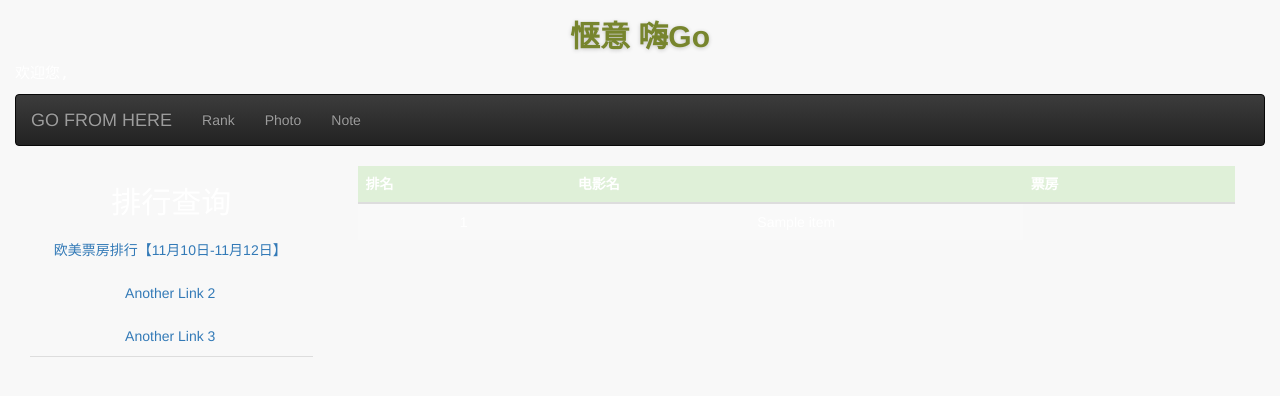
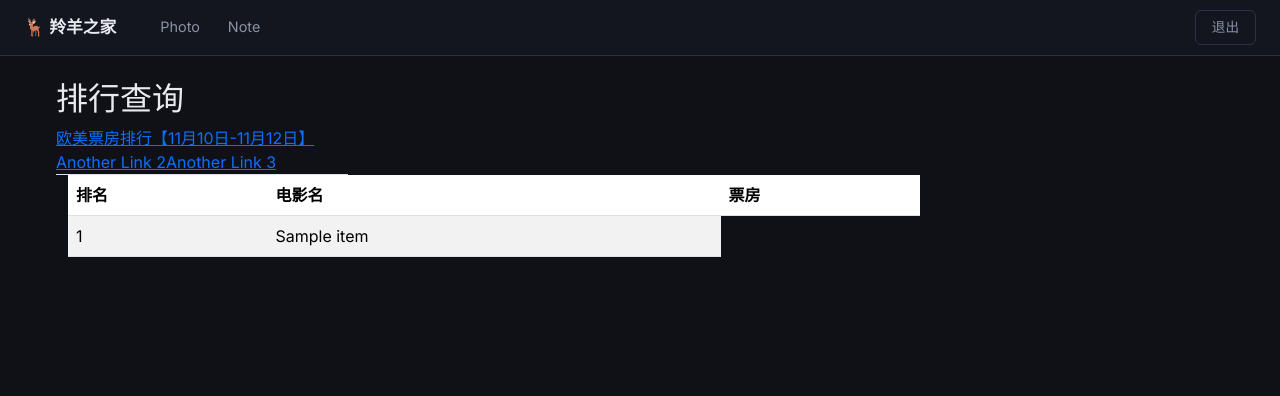
Before and after one commit to sqm199/record_bolg, a Flask app: template templates/home.html in a window 1280 px wide. Shown: the top 396 px of the page. Run offline with Flask 3, Linux system fonts and the light colour scheme; the template is opened without the code that fills it: most values are stand-ins (such as "Sample title", 1, 10 or a date in 2020); some libraries are stand-ins or nearby versions.

Commit message:
feat: rewrite base.html with BS5 dark nav

```diff
--- a/templates/base.html
+++ b/templates/base.html
@@ -1,53 +1,37 @@
 <!doctype html>
-<html>
+<html lang="zh-CN">
 <head>
-    {% block head %}
-    <script src="{{url_for('static', filename='js/jquery.min.js')}}">
-    </script>
-    <script src="{{url_for('static', filename='js/test.js')}}">
-    </script>
-    <script src="{{url_for('static', filename='js/layer/layerConfig.js.js')}}">
-    </script>
-    <script src="{{url_for('static', filename='js/layer/layer.js')}}">
-    </script>
-    <script src="{{url_for('static', filename='js/bootstrap.js')}}">
-    </script>
-    <script src="{{url_for('static', filename='js/bootstrap.min.js')}}">
-    </script>
-    <link rel="stylesheet" type="text/css" href="{{url_for('static', filename='CSS/home.css')}}">
-    <link rel="stylesheet" type="text/css" href="{{url_for('static', filename='CSS/bootstrap.css')}}">
-    <link rel="stylesheet" type="text/css" href="{{url_for('static', filename='CSS/bootstrap.min.css')}}">
-    <link rel="stylesheet" type="text/css" href="{{url_for('static', filename='CSS/bootstrap-theme.css')}}">
-    <link rel="stylesheet" type="text/css" href="{{url_for('static', filename='CSS/bootstrap-theme.min.css')}}">
   <meta charset="UTF-8">
-    <link rel="stylesheet" href="{{ url_for('static', filename='style.css') }}">
-    <title>{% block title %}{% endblock %} - My Webpage</title>
-    {% endblock %}
+  <meta name="viewport" content="width=device-width, initial-scale=1.0">
+  <title>{% block title %}羚羊之家{% endblock %}</title>
+  <link rel="preconnect" href="https://fonts.googleapis.com">
+  <link href="https://fonts.googleapis.com/css2?family=Inter:wght@400;500;600&family=Noto+Sans+SC:wght@400;500&display=swap" rel="stylesheet">
+  <link href="https://cdn.jsdelivr.net/npm/bootstrap@5.3.3/dist/css/bootstrap.min.css" rel="stylesheet">
+  <link rel="stylesheet" href="{{ url_for('static', filename='CSS/dark.css') }}">
+  {% block head %}{% endblock %}
 </head>
 <body>
-<div class="container" style="width: auto">
-    <h1 style="color: #77852d">惬意 嗨Go</h1>
-    <p style="border: #8e9d72;text-align: left ;font-size: 15px; font-family: 'Consolas', 'Monaco', 'Bitstream Vera Sans Mono', monospace">欢迎您,{{ session["username"] }}</p>
-    <nav class="navbar navbar-inverse">
-        <!-- Brand and toggle get grouped for better mobile display -->
-        <div class="navbar-header">
-            <button type="button" class="navbar-toggle collapsed" data-toggle="collapse" data-target="#navbar-menu" aria-expanded="false">
-                <span class="sr-only">Home</span>
-                <span class="icon-bar">Note for u</span>
-                <span class="icon-bar"></span>
-                <span class="icon-bar"></span>
-            </button>
-            <a class="navbar-brand" href="#">GO FROM HERE</a>
+
+<nav class="app-nav" id="appNav">
+  <a class="brand" href="{{ url_for('photo') }}">🦌 羚羊之家</a>
+  <div class="nav-links" id="navLinks">
+    <a class="nav-link {% if request.endpoint == 'photo' %}active{% endif %}"
+       href="{{ url_for('photo') }}">Photo</a>
+    <a class="nav-link {% if request.endpoint in ('note', 'note_new') %}active{% endif %}"
+       href="{{ url_for('note') }}">Note</a>
   </div>
-        <div id="navbar-menu" class="collapse navbar-collapse">
-            <ul class="nav navbar-nav">
-                <li><a href="{{ url_for('home') }}">Rank</a></li>
-                <li><a href="{{ url_for('photo') }}">Photo</a></li>
-                <li><a href="{{ url_for('note') }}">Note</a></li>
-            </ul>
+  <div class="nav-right">
+    <span class="nav-username d-none d-sm-inline">{{ session.get('username', '') }}</span>
+    <a href="{{ url_for('logout') }}" class="btn-ghost">退出</a>
   </div>
+  <button class="nav-toggle" onclick="document.getElementById('appNav').classList.toggle('open')" aria-label="菜单">☰</button>
 </nav>
-  <div id="content">{% block content %}{% endblock %}</div>
+
+<div class="page-body">
+  {% block content %}{% endblock %}
 </div>
+
+<script src="https://cdn.jsdelivr.net/npm/bootstrap@5.3.3/dist/js/bootstrap.bundle.min.js"></script>
+{% block scripts %}{% endblock %}
 </body>
 </html>
```
Lines whose indentation alone changed are shown as unchanged.
